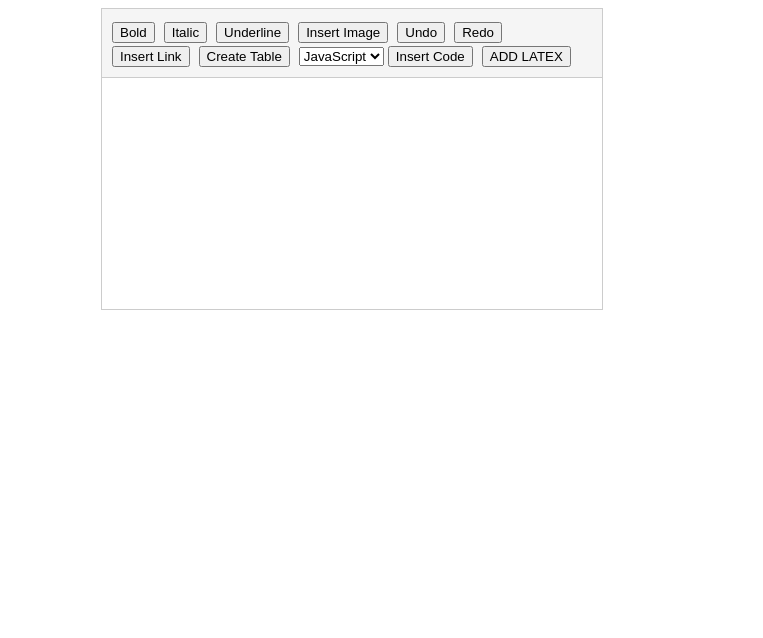
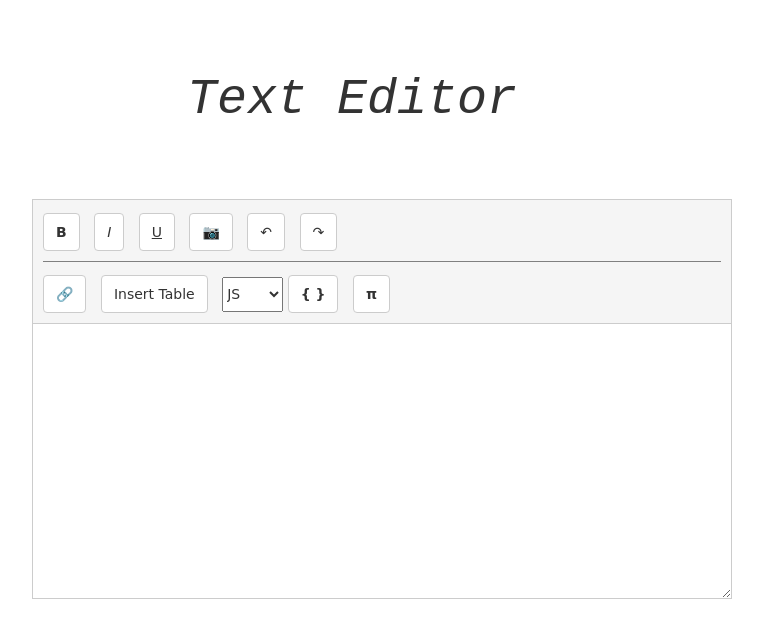
Before and after one commit to Satya2553/texteditor, a plain HTML site: page index.html in a window 1280 px wide. Shown: the whole page, without its empty margins (288-1051 px from the left). Drawn offline with nearby package versions, Linux system fonts and the light colour scheme; some packages are replaced by stand-ins of ours.

Commit message:
Update index.html

```diff
--- a/index.html
+++ b/index.html
@@ -8,31 +8,71 @@
 		<script
 			type="text/javascript"
 			src="https://cdn.mathjax.org/mathjax/latest/MathJax.js?config=TeX-AMS_HTML"></script>
+
+		<link
+			rel="stylesheet"
+			href="https://maxcdn.bootstrapcdn.com/bootstrap/3.4.1/css/bootstrap.min.css" />
+		<script src="https://ajax.googleapis.com/ajax/libs/jquery/3.6.0/jquery.min.js"></script>
+		<script src="https://maxcdn.bootstrapcdn.com/bootstrap/3.4.1/js/bootstrap.min.js"></script>
+
 		<style>
 			#editor {
-				width: 500px;
-				height: 300px;
+				width: 700px;
+				height: 400px;
 				border: 1px solid #ccc;
-				margin: auto;
+				margin-top: 5%;
+				margin-bottom: 10%;
+				resize: both;
+				overflow: auto;
+				margin-left: 25%;
+				margin-right: 25%;
 			}
 			#toolbar {
+				text-align: left;
+				font-family: cursive;
 				background-color: #f5f5f5;
 				padding: 10px;
 				border-bottom: 1px solid #ccc;
+				align-items: center;
+				justify-content: flex-start;
+				margin-bottom: 10px;
+			}
+
+			.new-line {
+				border-top: 1px solid grey;
+				margin-top: 10px;
+				padding-top: 10px;
 			}
 
 			#toolbar button {
 				display: inline-block;
 				margin-right: 5px;
 				margin-top: 3px;
+				background-color: #fff;
+				border: 1px solid #ccc;
+				border-radius: 4px;
+				color: #333;
+				cursor: pointer;
+				font-size: 14px;
+				margin-right: 10px;
+				padding: 8px 12px;
+				transition: background-color 0.2s ease;
+			}
+			#toolbar button:hover {
+				background-color: #eee;
 			}
 
 			#content {
 				padding: 10px;
 				min-height: 200px;
 			}
+
 			#latex_text {
 				display: none;
+			}
+
+			select {
+				height: 35px;
 			}
 
 			table {
@@ -49,30 +89,47 @@
 				height: 25px;
 				border: 1px solid #000;
 			}
+			.header {
+				text-align: center;
+				margin-top: 5%;
+				font-size: 50px;
+				font-family: monospace;
+				font-style: italic;
+			}
 		</style>
 	</head>
 	<body>
+		<div class="header">Text Editor</div>
+
 		<div id="editor">
 			<div id="toolbar">
-				<button id="bold">Bold</button>
-				<button id="italic">Italic</button>
-				<button id="underline">Underline</button>
-				<button id="insert-image">Insert Image</button>
-				<button id="undo">Undo</button>
-				<button id="redo">Redo</button>
-				<button id="insert-link">Insert Link</button>
-				<button id="create-table">Create Table</button>
-				<select id="code-language" title="select a code">
-					<option value="javascript">JavaScript</option>
-					<option value="python">Python</option>
-					<option value="java">Java</option>
+				<button id="bold" title="Bold"><strong>B</strong></button>
+				<button id="italic" title="Italic"><em>I</em></button>
+				<button id="underline" title="Underline"><u>U</u></button>
+				<button id="insert-image" title="Insert Image">&#x1F4F7;</button>
+				<button id="undo" title="Undo">&#x21B6;</button>
+				<button id="redo" title="Redo">&#x21B7;</button>
+				<div class="new-line"></div>
+				<button id="insert-link" title="Insert Link">
+					<strong>&#x1F517;</strong>
+				</button>
+				<button id="create-table" title="Create Table">Insert Table</button>
+				<select id="code-language" title="Select Code Language">
+					<option value="javascript">JS</option>
+					<option value="python">PY</option>
+					<option value="java">JAVA</option>
 					<option value="csharp">C#</option>
 					<option value="c">C</option>
 					<option value="html">HTML</option>
 				</select>
-				<button id="insert-code">Insert Code</button>
-				<button onclick="addLatex(),add()">ADD LATEX</button>
+				<button id="insert-code" title="Insert Code">
+					<strong>{ }</strong>
+				</button>
+				<button onclick="addLatex(),add()" title="Add Latex">
+					<strong>&pi;</strong>
+				</button>
 			</div>
+
 			<div contenteditable="true" id="content"></div>
 			<span id="latex_text"> </span>
 		</div>
@@ -172,7 +229,7 @@
 			}
 			function add() {
 				document.getElementById("content").innerHTML +=
-					" " + document.getElementById("latex_text").innerHTML + " ";
+					" " + document.getElementById("latex_text").innerHTML + "&nbsp;";
 			}
 		</script>
 	</body>
```
